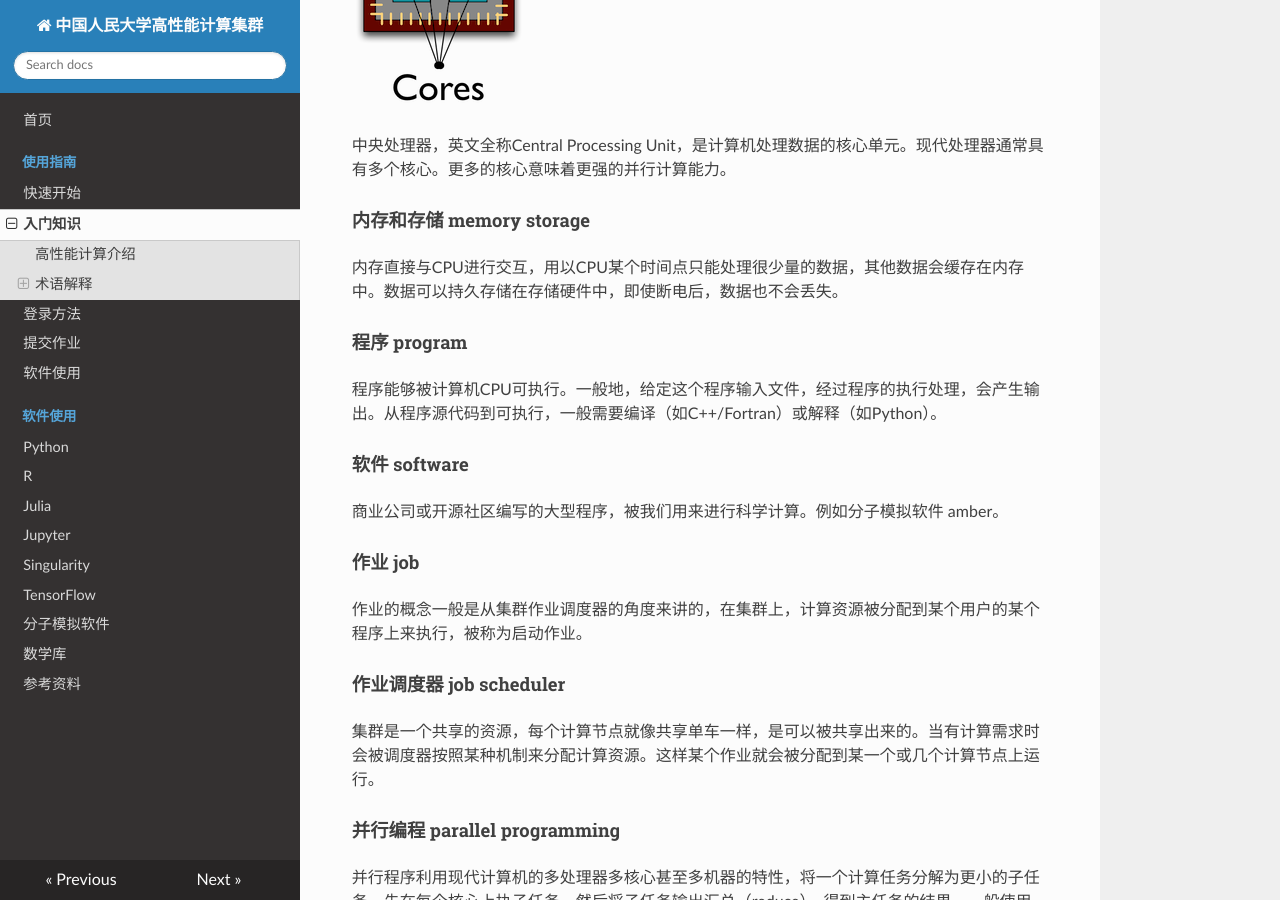
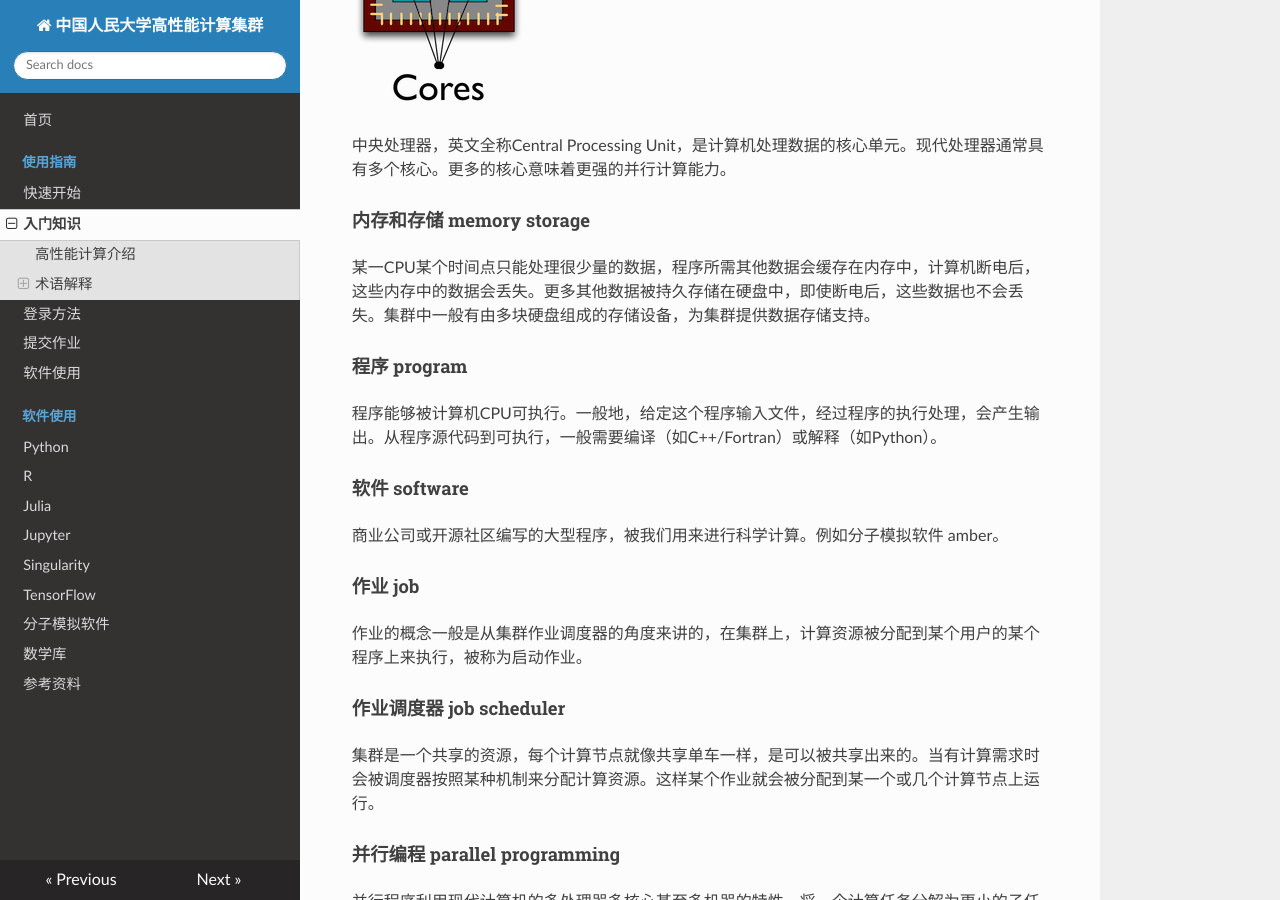
Before and after one commit to masterstevelu/cluster-support, an MkDocs documentation site: the page built from docs/intro.md, in a window 1280 px wide and 900 px high, scrolled down 2342 px. Built offline with MkDocs 1.6.1, drawn with Linux system fonts in a browser that asks for light colours; nearby versions of some CDN libraries.

Commit message:
update intro

```diff
--- a/docs/intro.md
+++ b/docs/intro.md
@@ -49,7 +49,7 @@
 
 #### 内存和存储 memory storage
 
-内存直接与CPU进行交互，用以CPU某个时间点只能处理很少量的数据，其他数据会缓存在内存中。数据可以持久存储在存储硬件中，即使断电后，数据也不会丢失。
+某一CPU某个时间点只能处理很少量的数据，程序所需其他数据会缓存在内存中，计算机断电后，这些内存中的数据会丢失。更多其他数据被持久存储在硬盘中，即使断电后，这些数据也不会丢失。集群中一般有由多块硬盘组成的存储设备，为集群提供数据存储支持。
 
 #### 程序 program
 
```
